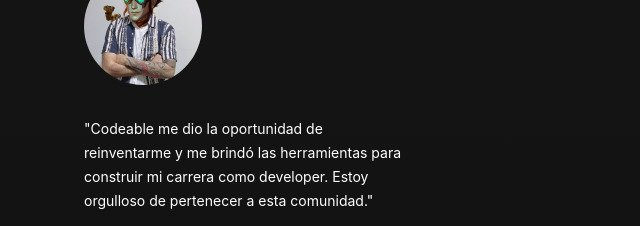
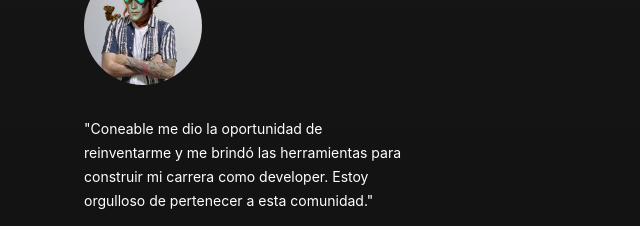
Before and after one commit to buenisimo-bena/coneable-landing, a plain HTML site: page index.html in a window 1280 px wide. Shown: the part 4267-4493 px from the top of the page, 0-640 px from the left. Drawn offline with Linux system fonts and the light colour scheme; a web font is replaced by a local one.

Commit message:
Update kucho copy

```diff
--- a/index.html
+++ b/index.html
@@ -1623,7 +1623,7 @@
               class="sp-thumbnail">
             <div class="div-block-59">
               <div class="text-1">
-                <div class="text-14 text-white text-regular">"Codeable me dio la oportunidad de reinventarme y me brindó las herramientas para construir mi carrera como developer. Estoy orgulloso de pertenecer a esta comunidad."</div>
+                <div class="text-14 text-white text-regular">"Coneable me dio la oportunidad de reinventarme y me brindó las herramientas para construir mi carrera como developer. Estoy orgulloso de pertenecer a esta comunidad."</div>
               </div>
               <div class="div-block-40">
                 <div class="sp-title">Viktor Rodrigfa</div>
```
